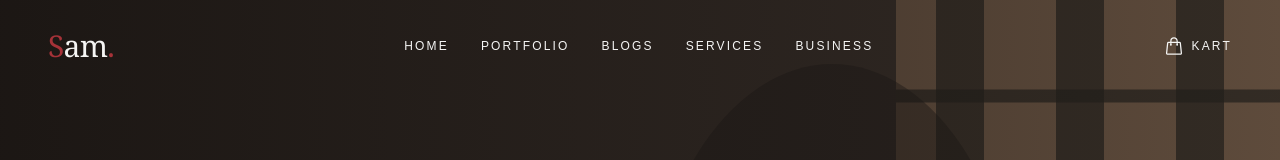
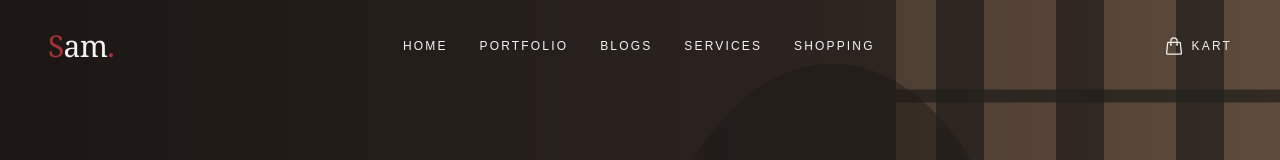
Before and after one commit to saumyapanigrahi/sam_website, a Next.js app: page / in a window 1280 px wide. Shown: the top 160 px of the page. Built offline with nearby package versions, Linux system fonts and the light colour scheme.

Commit message:
Renamed the business menu to shopping 2nd time

```diff
--- a/components/Navbar.tsx
+++ b/components/Navbar.tsx
@@ -6,7 +6,7 @@ import { useEffect, useState } from "react";
 
 const links = [
   ["Home", "/"], ["Portfolio", "/portfolio"], ["Blogs", "/blogs"],
-  ["Services", "/services"], ["Business", "/business"]
+  ["Services", "/services"], ["Shopping", "/shopping"]
 ];
 
 export default function Navbar() {
```
